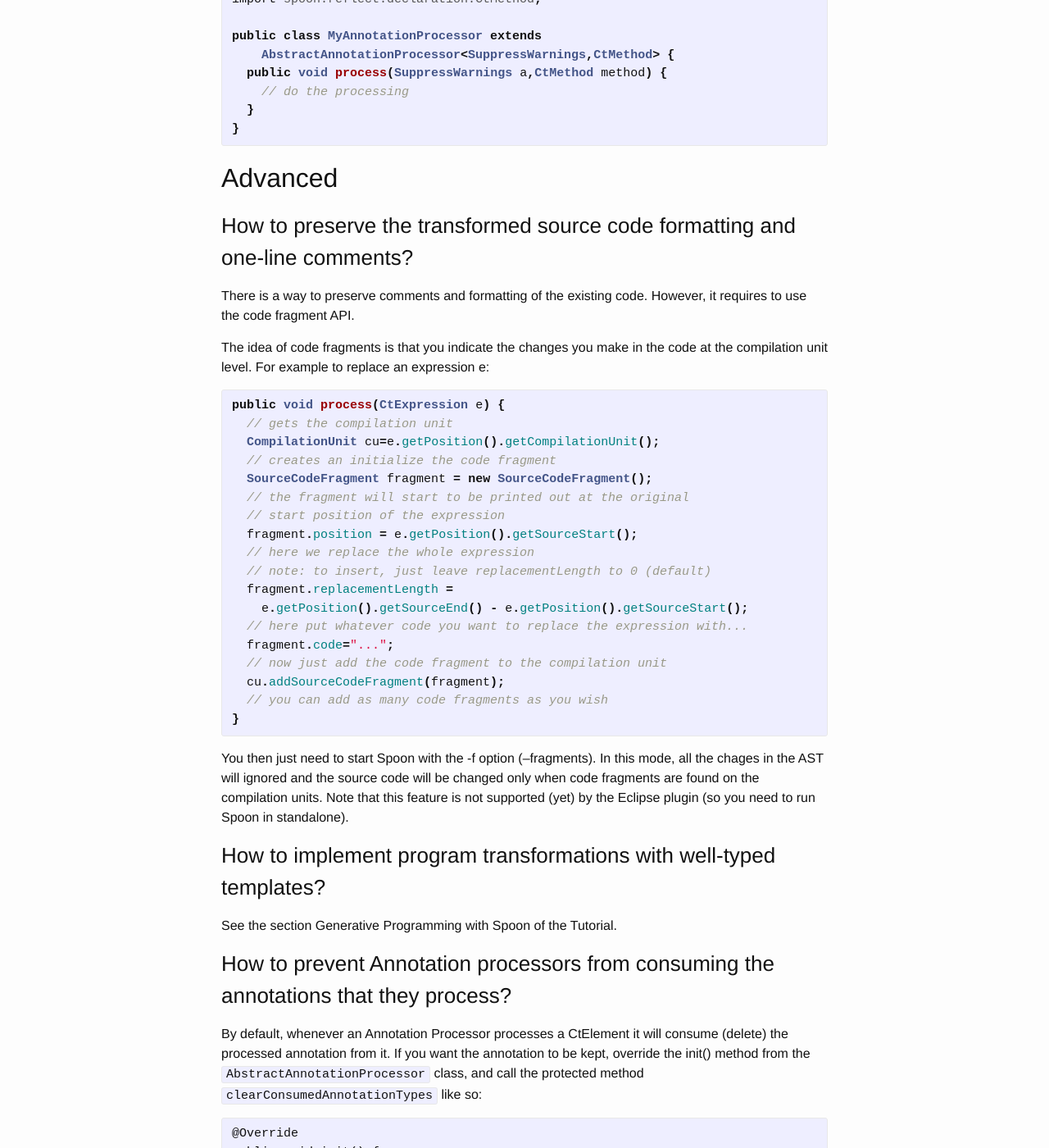
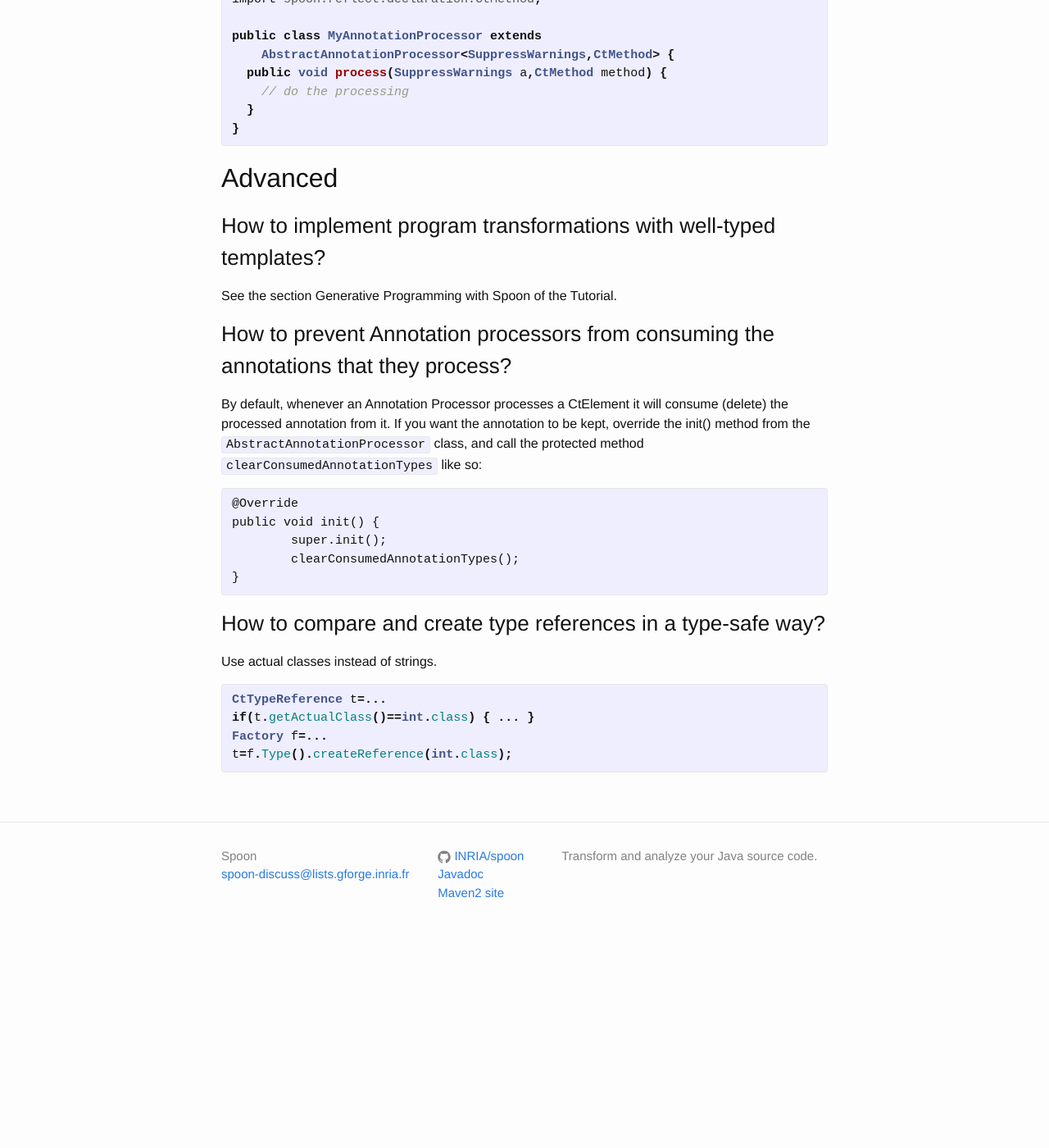
Before and after one commit to INRIA/spoon, a Jekyll site: the page built from 04-faq.md, in a window 1280 px wide and 1400 px high, scrolled down 4360 px. Shown: the whole window at 82% size. Built offline with Jekyll 4.4.1, drawn with Linux system fonts in a browser that asks for light colours; after the commit the page ends 5520 px from its top, so only the background shows below that.

Commit message:
removes the Q&A related to fragments

```diff
--- a/04-faq.md
+++ b/04-faq.md
@@ -198,36 +198,6 @@ public class MyAnnotationProcessor extends
 {% endhighlight %}
 
 ## Advanced
-
-### How to preserve the transformed source code formatting and one-line comments?
-
-There is a way to preserve comments and formatting of the existing code. However, it requires to use the code fragment API.
-
-The idea of code fragments is that you indicate the changes you make in the code at the compilation unit level. For example to replace an expression e:
-
-{% highlight java %}
-public void process(CtExpression e) {
-  // gets the compilation unit
-  CompilationUnit cu=e.getPosition().getCompilationUnit();
-  // creates an initialize the code fragment
-  SourceCodeFragment fragment = new SourceCodeFragment();
-  // the fragment will start to be printed out at the original
-  // start position of the expression
-  fragment.position = e.getPosition().getSourceStart();
-  // here we replace the whole expression
-  // note: to insert, just leave replacementLength to 0 (default)
-  fragment.replacementLength =
-    e.getPosition().getSourceEnd() - e.getPosition().getSourceStart();
-  // here put whatever code you want to replace the expression with...
-  fragment.code="...";
-  // now just add the code fragment to the compilation unit
-  cu.addSourceCodeFragment(fragment);
-  // you can add as many code fragments as you wish
-}
-{% endhighlight %}
-
-You then just need to start Spoon with the -f option (--fragments). In this mode, all the chages in the AST will ignored and the source code will be changed only when code fragments are found on the compilation units. Note that this feature is not supported (yet) by the Eclipse plugin (so you need to run Spoon in standalone).
-
 ### How to implement program transformations with well-typed templates?
 
 See the section Generative Programming with Spoon of the Tutorial.
```
